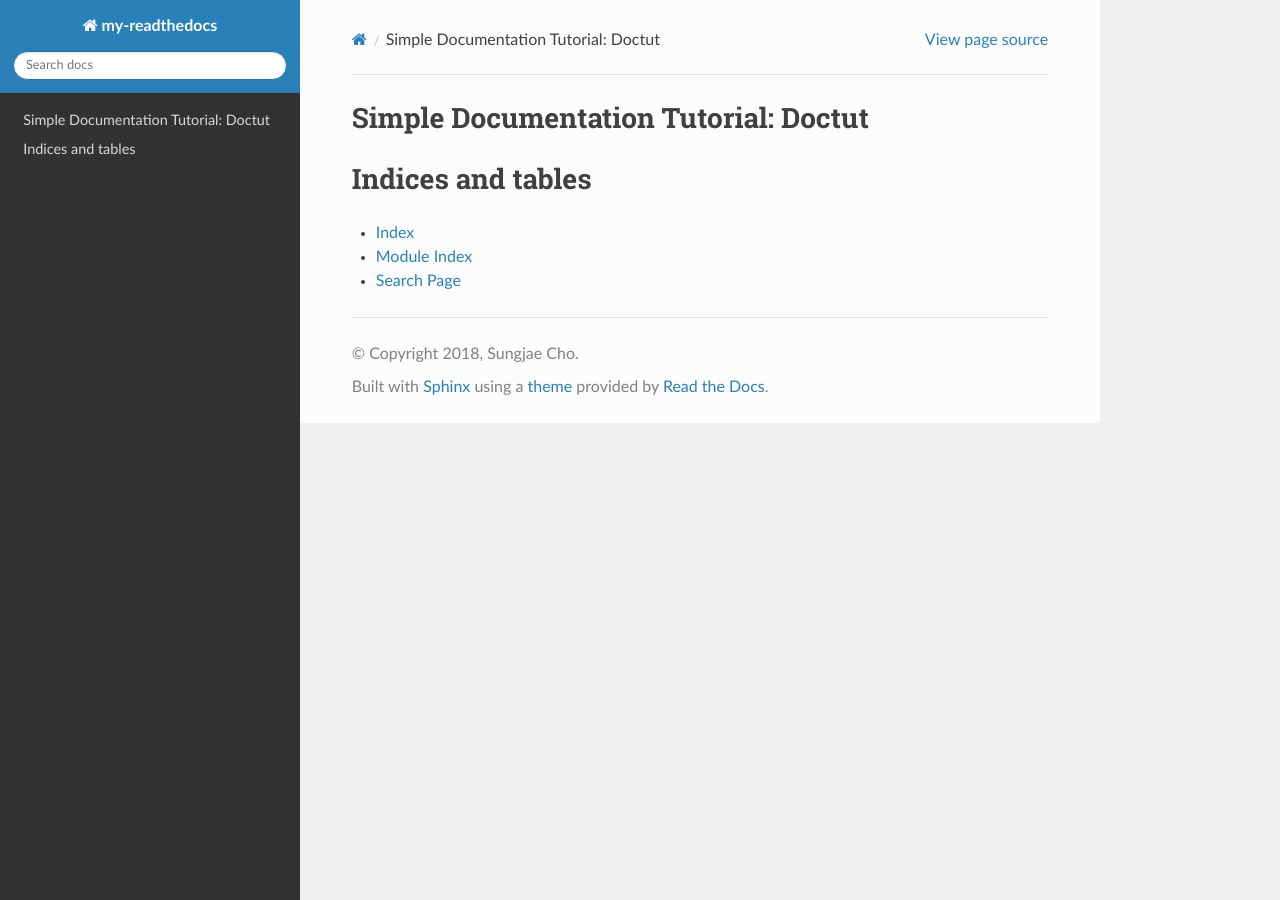
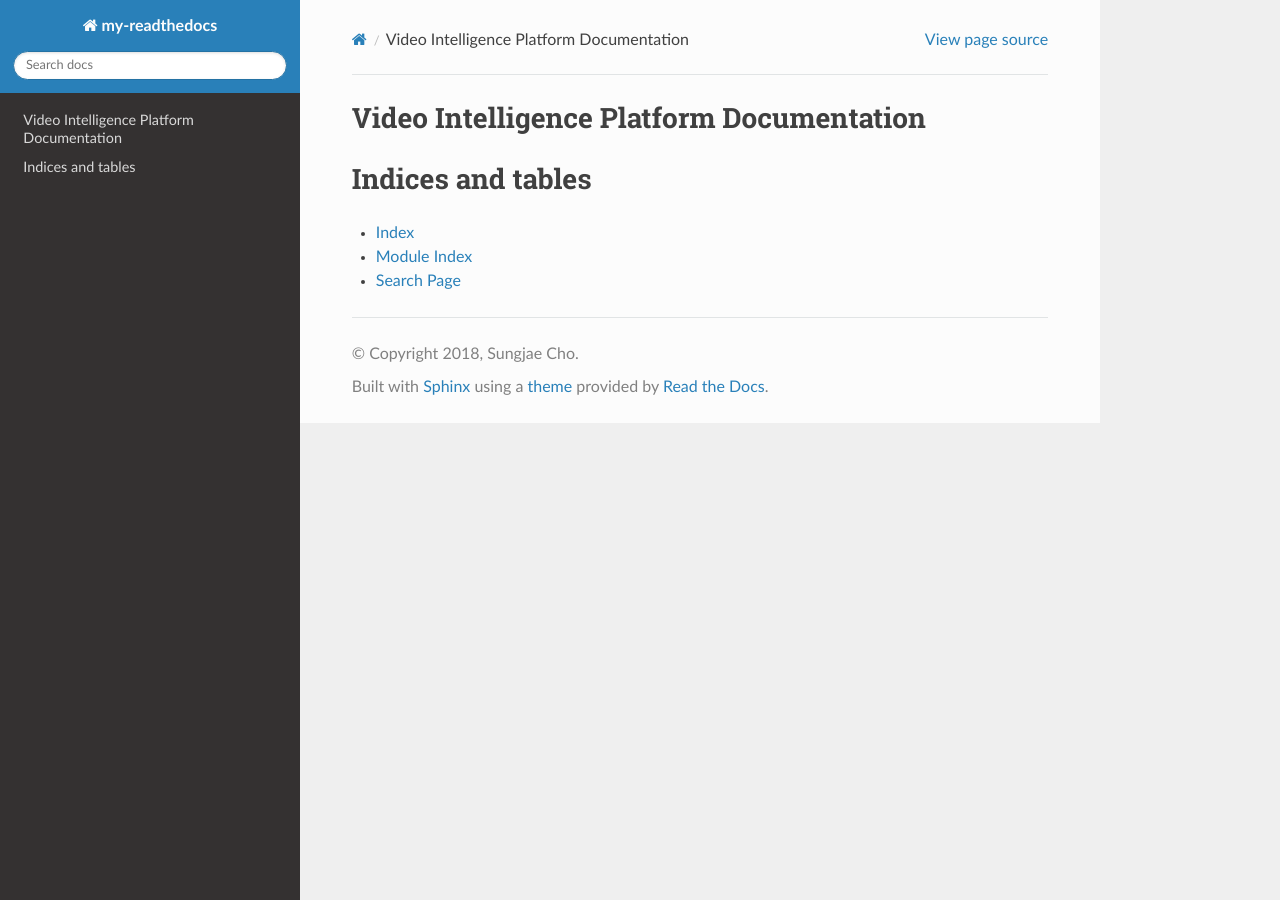
Before and after one commit to sungjae-cho/my-first-readthedocs, a Sphinx documentation site: the page built from docs/source/index.rst, in a window 1280 px wide. Built offline with Sphinx 7.4.7 and the Read the Docs theme 2.0.0, drawn with Linux system fonts in a browser that asks for light colours.

Commit message:
Update the title.

```diff
--- a/docs/source/index.rst
+++ b/docs/source/index.rst
@@ -1,4 +1,4 @@
-Simple Documentation Tutorial: Doctut
+Video Intelligence Platform Documentation
 ==========================================
 
 .. toctree::
```
